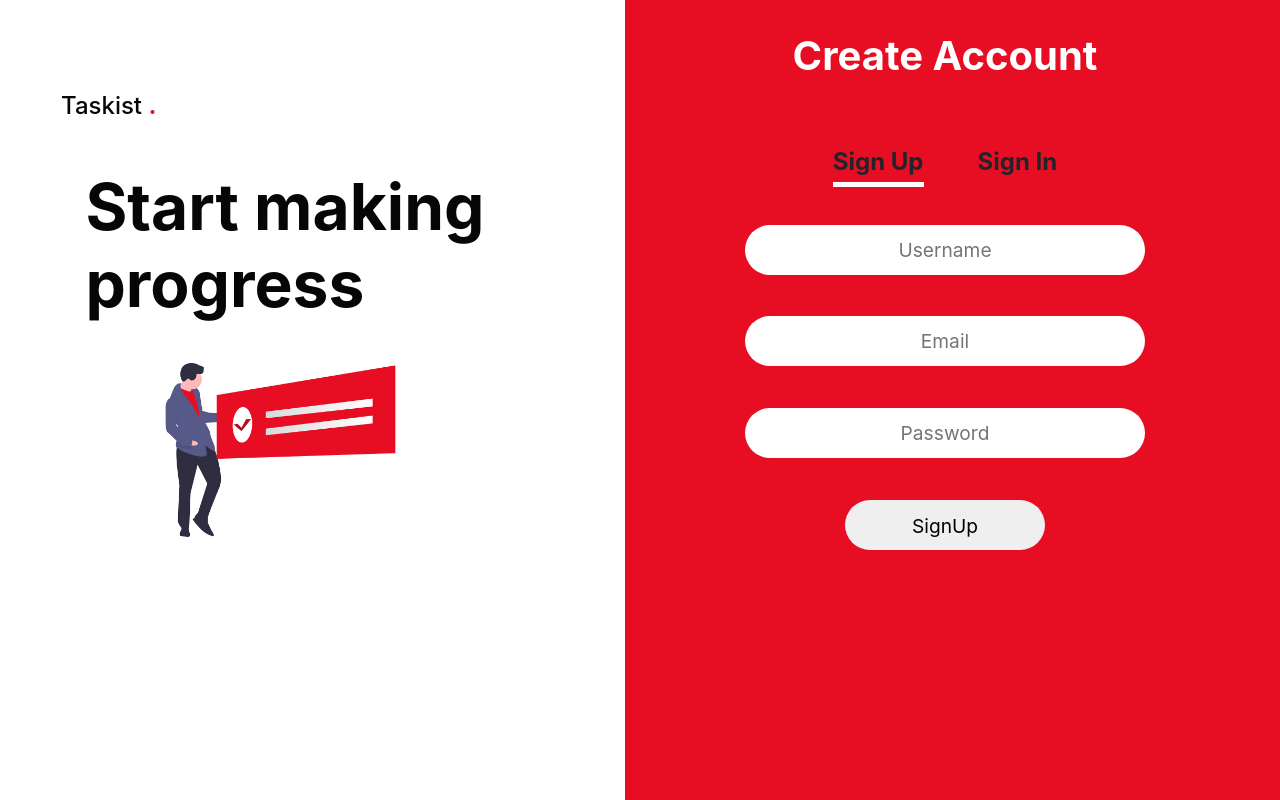
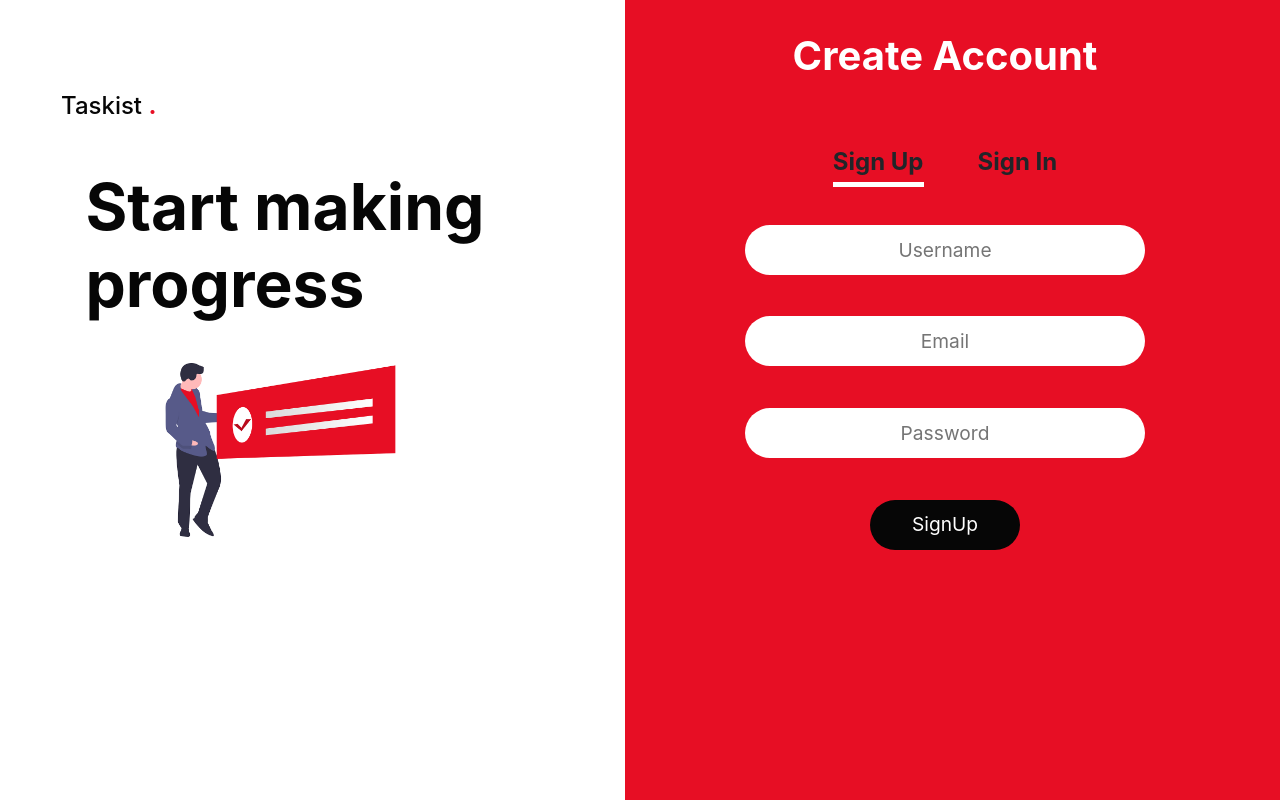
Before and after one commit to Gokul-ramalingam/Taskist, an Angular app: page /main in a window 1280 px wide. Built offline with nearby package versions, Linux system fonts and the light colour scheme.

Commit message:
Update in signup component

```diff
--- a/src/app/signup/signup.component.css
+++ b/src/app/signup/signup.component.css
@@ -15,15 +15,14 @@
     font-size: 1.5em;
 }
 
-.signupToggleButton{
-    /* color: #ffffff; */
+.signupToggleButton .signinToggleButton{
+    color:#060606;
     cursor: pointer;
-    padding: 0% 0% 1% 0%;
-   border-bottom: 5px solid #ffffff;
 }
 
-.signinToggleButton{
-    cursor: pointer;
+.signupToggleButton{
+    padding: 0% 0% 1% 0%;
+    border-bottom: 5px solid #ffffff;
 }
 
 .formContainer{
@@ -45,5 +44,8 @@
 
 .submitButton {
     height: 50px;
-    width: 200px;
+    width: 150px;
+    color: #ffffff;
+    background-color: #060606;
+    padding: 1%;
 }
```
